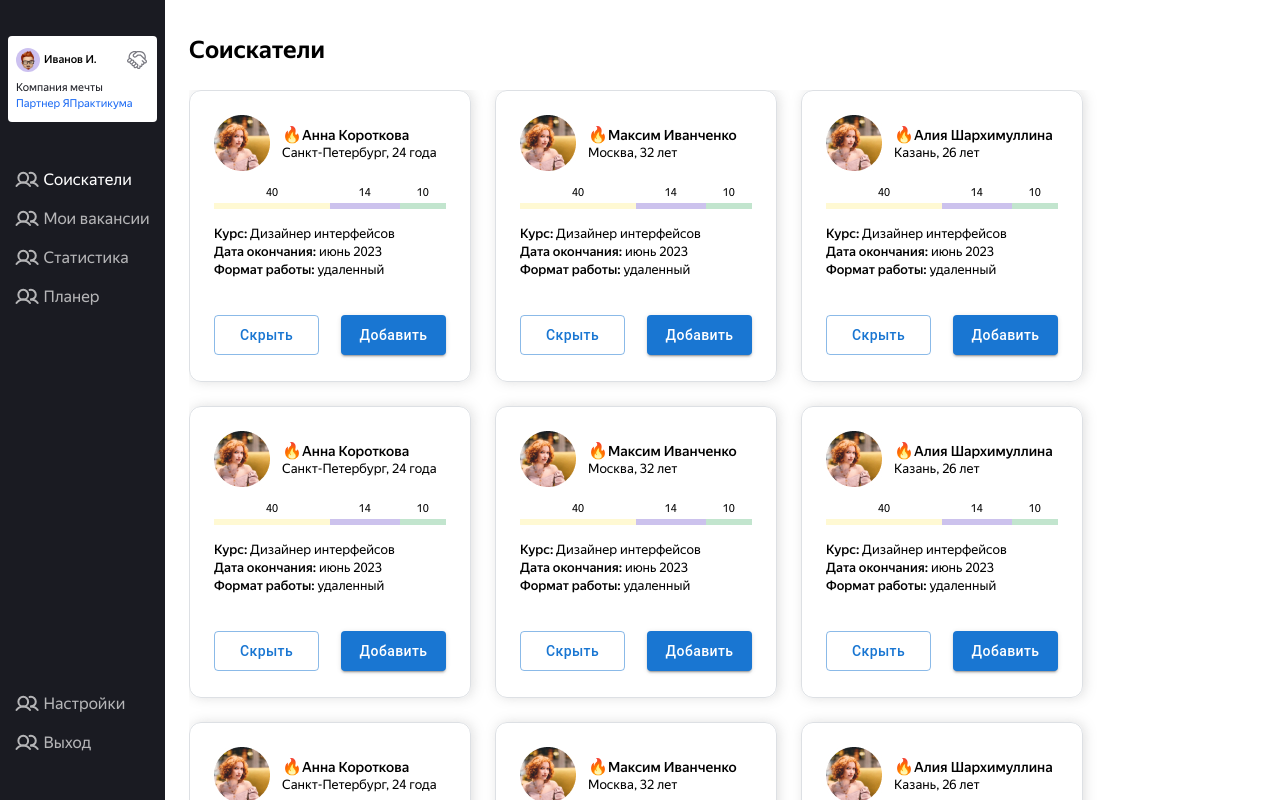
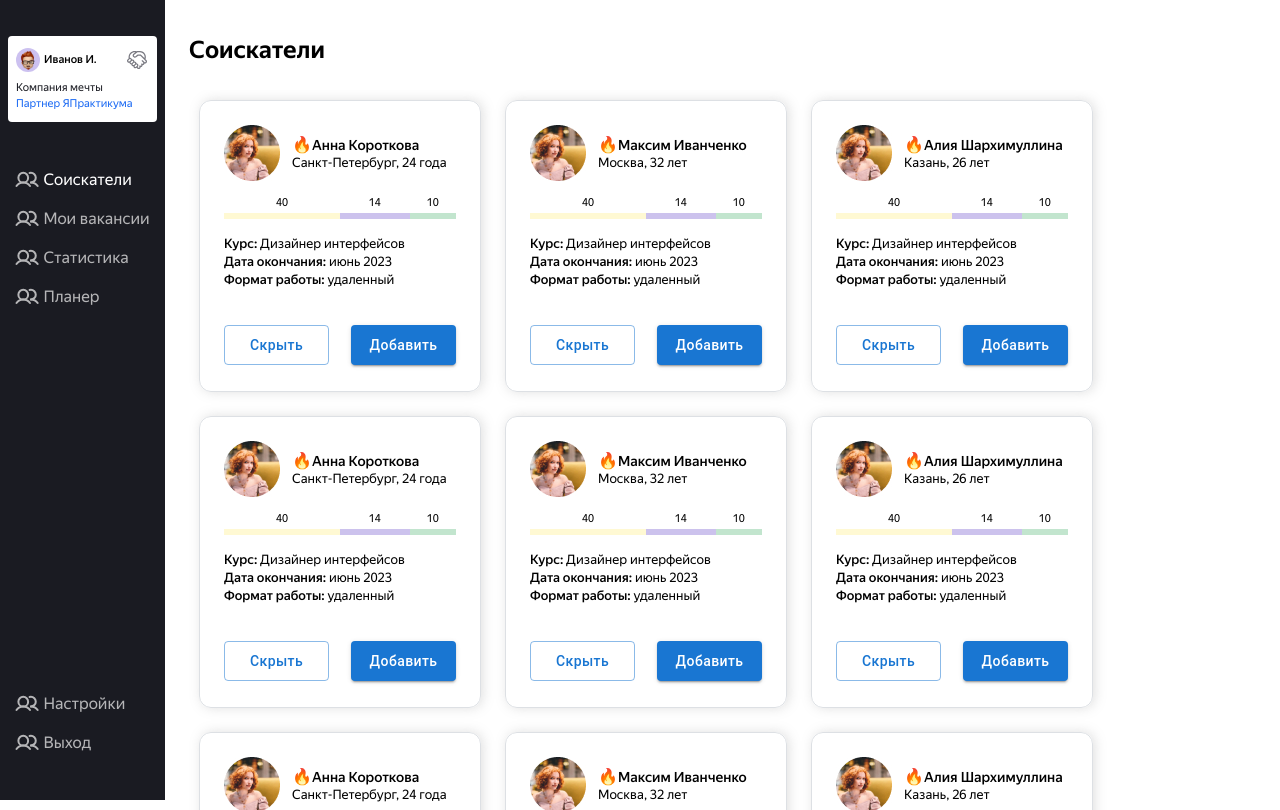
Before and after one commit to evilya2505/hakaton-tracker-team-13, a React (Create React App) app: page /applicants in a window 1280 px wide. Built offline with nearby package versions, Linux system fonts and the light colour scheme.

Commit message:
fix list padding

```diff
--- a/src/components/main/applicants/index.module.css
+++ b/src/components/main/applicants/index.module.css
@@ -10,6 +10,8 @@
 .list {
   list-style: none;
   padding: 0;
+  padding-top: 10px;
+  padding-left: 10px;
   margin: 0;
   display: flex;
   gap: 24px;
```
